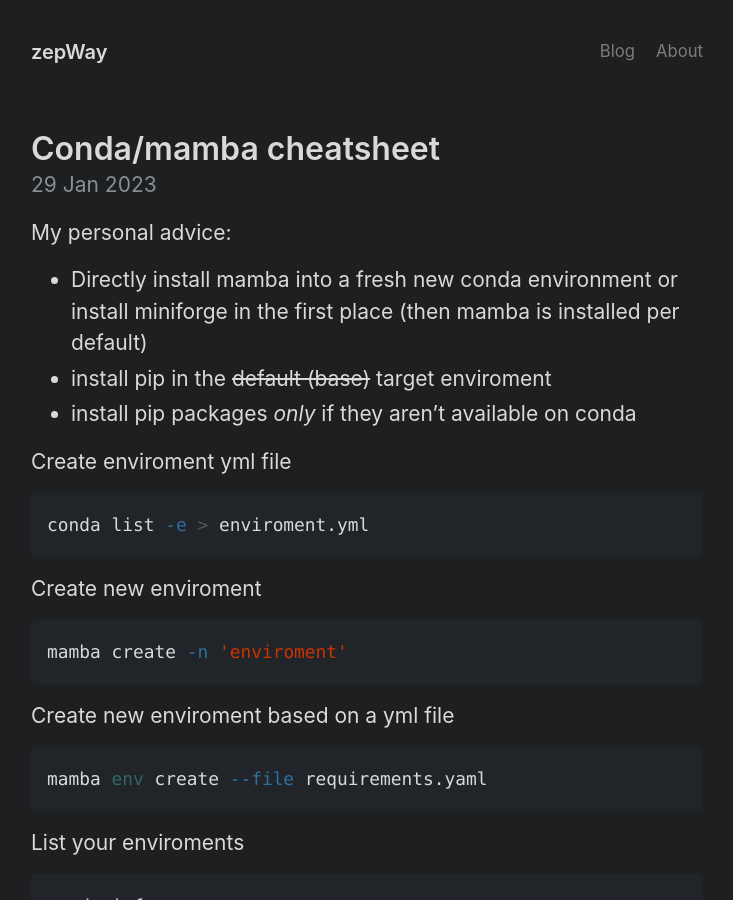
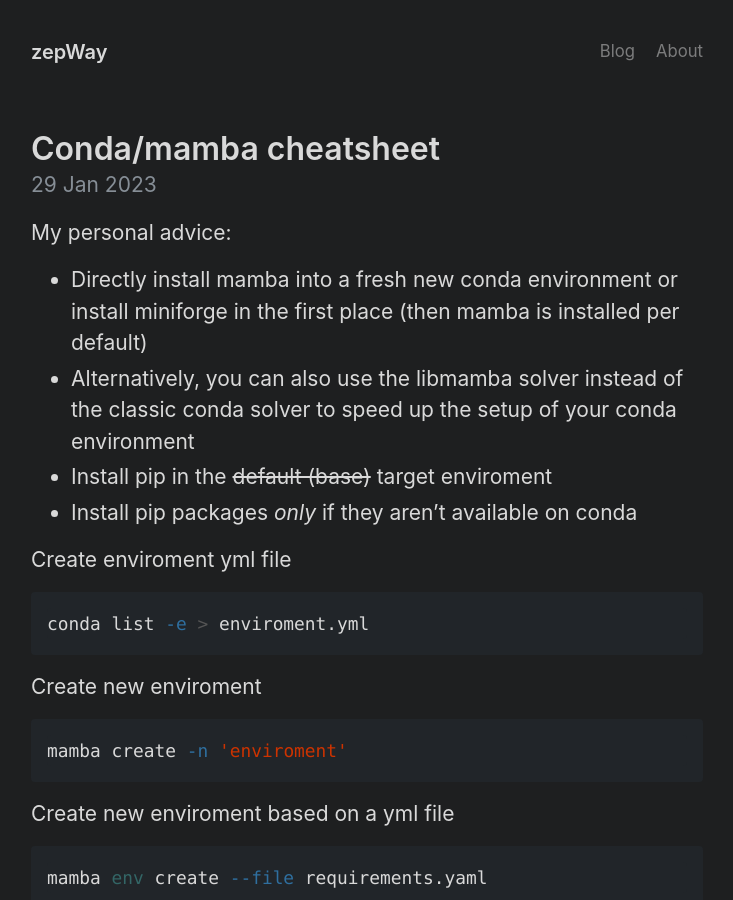
Before and after one commit to zeppehpt1/zeppehpt1.github.io, a Jekyll site: the page built from _posts/2023-01-29-conda-cheatsheet.md, in a window 1280 px wide and 900 px high. Shown: the whole window, without its empty margins (273-1006 px from the left). Built offline with Jekyll 4.4.1, drawn with Linux system fonts in a browser that asks for light colours.

Commit message:
conda cheatsheet update

````diff
--- a/_posts/2023-01-29-conda-cheatsheet.md
+++ b/_posts/2023-01-29-conda-cheatsheet.md
@@ -5,8 +5,9 @@
 
 My personal advice:
 - Directly install mamba into a fresh new conda environment or install miniforge in the first place (then mamba is installed per default)
-- install pip in the <del>default (base)</del> target enviroment
-- install pip packages *only* if they aren't available on conda
+- Alternatively, you can also use the libmamba solver instead of the classic conda solver to speed up the setup of your conda environment
+- Install pip in the <del>default (base)</del> target enviroment
+- Install pip packages *only* if they aren't available on conda
 
 Create enviroment yml file
 ```bash
````
Also changed, not shown: posts_in_progress/2024-03-10-tile-server-plotly.md (added, +4 -0 lines).
